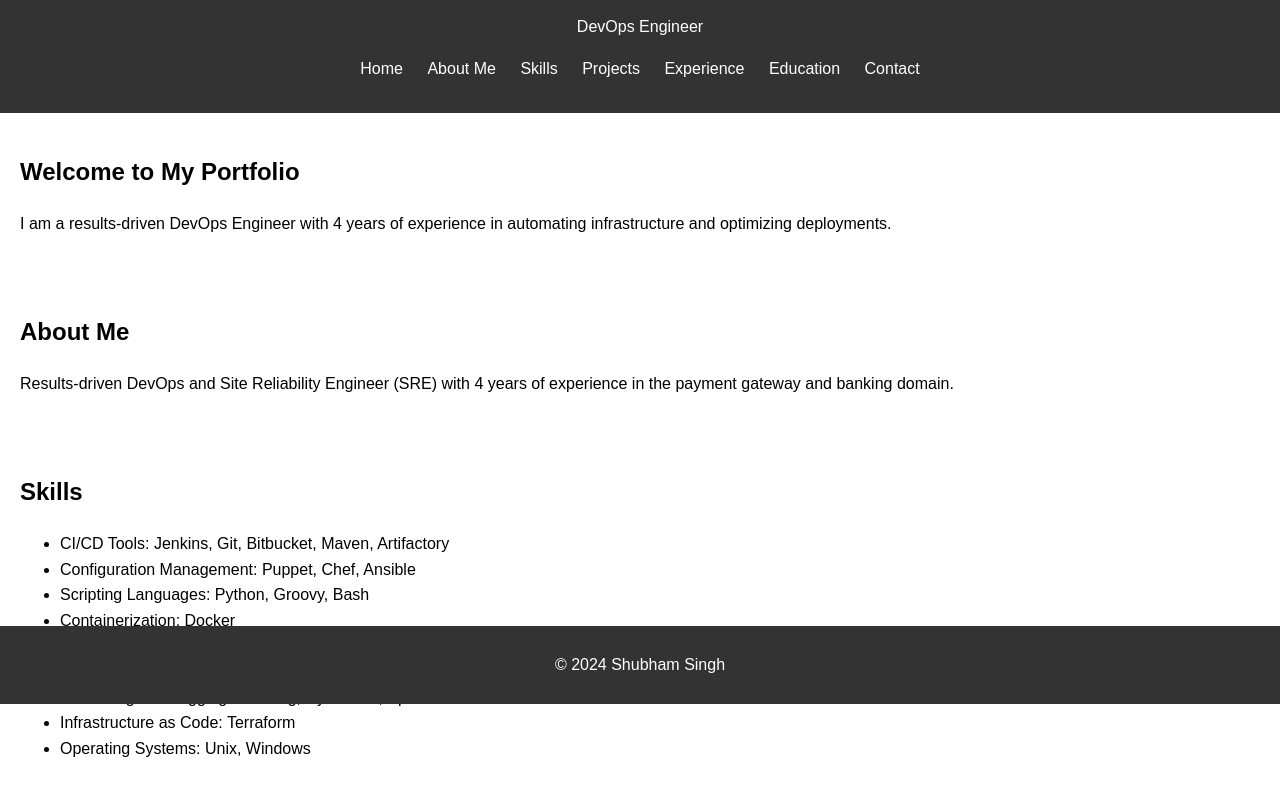
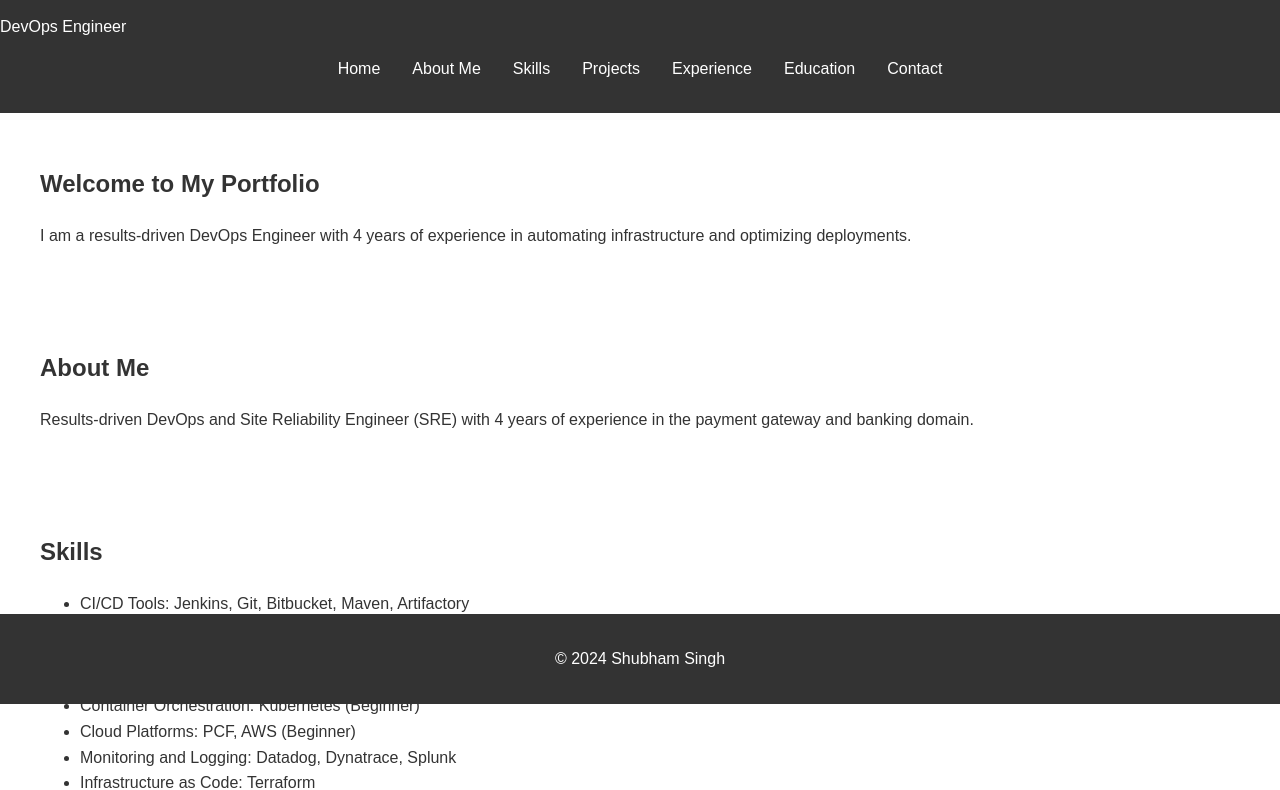
Before and after one commit to shubham04singh/shubham04singh.github.io, a plain HTML site: page index.html in a window 1280 px wide. Shown: the part 96-886 px from the top of the page. Drawn offline with Linux system fonts and the light colour scheme.

Commit message:
Update styles.css

```diff
--- a/styles.css
+++ b/styles.css
@@ -1,5 +1,6 @@
 body {
-    font-family: Arial, sans-serif;
+    font-family: 'Arial', sans-serif;
+    color: #333;
     line-height: 1.6;
     margin: 0;
     padding: 0;
@@ -9,34 +10,36 @@ header {
     background: #333;
     color: #fff;
     padding: 1rem 0;
-    text-align: center;
 }
 
-header nav ul {
+nav ul {
     list-style: none;
+    display: flex;
+    justify-content: center;
     padding: 0;
 }
 
-header nav ul li {
-    display: inline;
-    margin: 0 10px;
+nav ul li {
+    margin: 0 1rem;
 }
 
-header nav ul li a {
+nav ul li a {
     color: #fff;
     text-decoration: none;
 }
 
 section {
-    padding: 20px;
+    padding: 2rem;
+    max-width: 1200px;
+    margin: 0 auto;
 }
 
 footer {
     background: #333;
     color: #fff;
     text-align: center;
-    padding: 10px 0;
+    padding: 1rem 0;
     position: fixed;
+    bottom: 0;
     width: 100%;
-    bottom: 0;
 }
```
